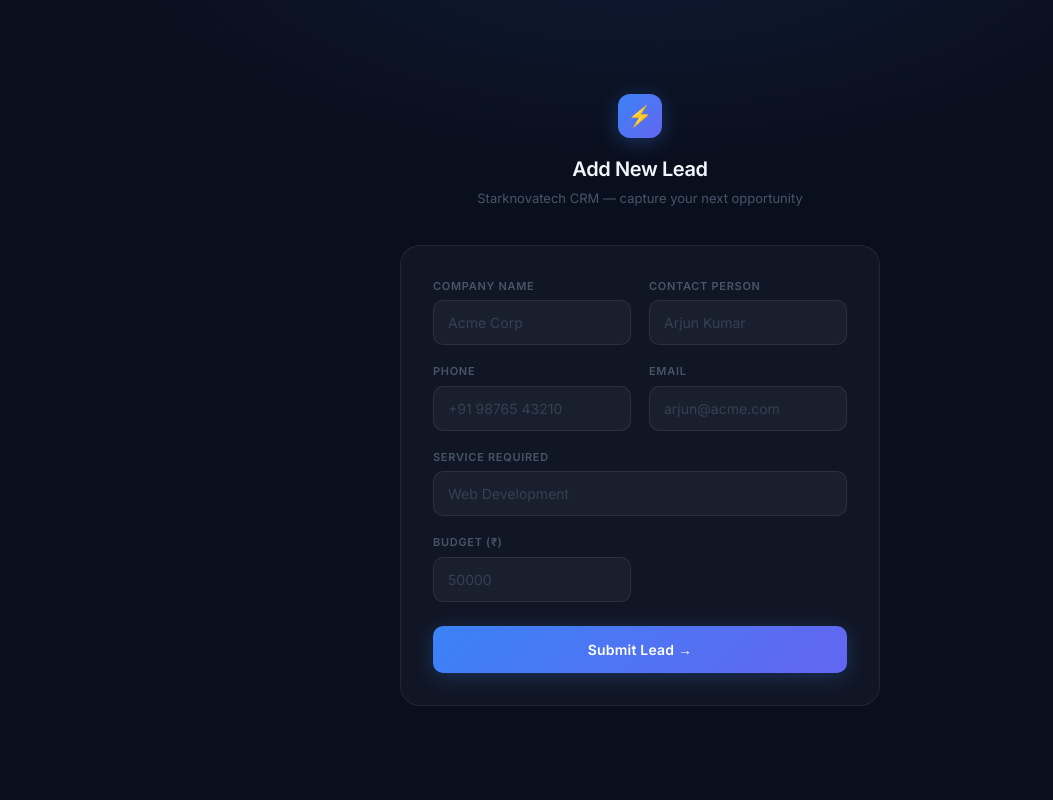
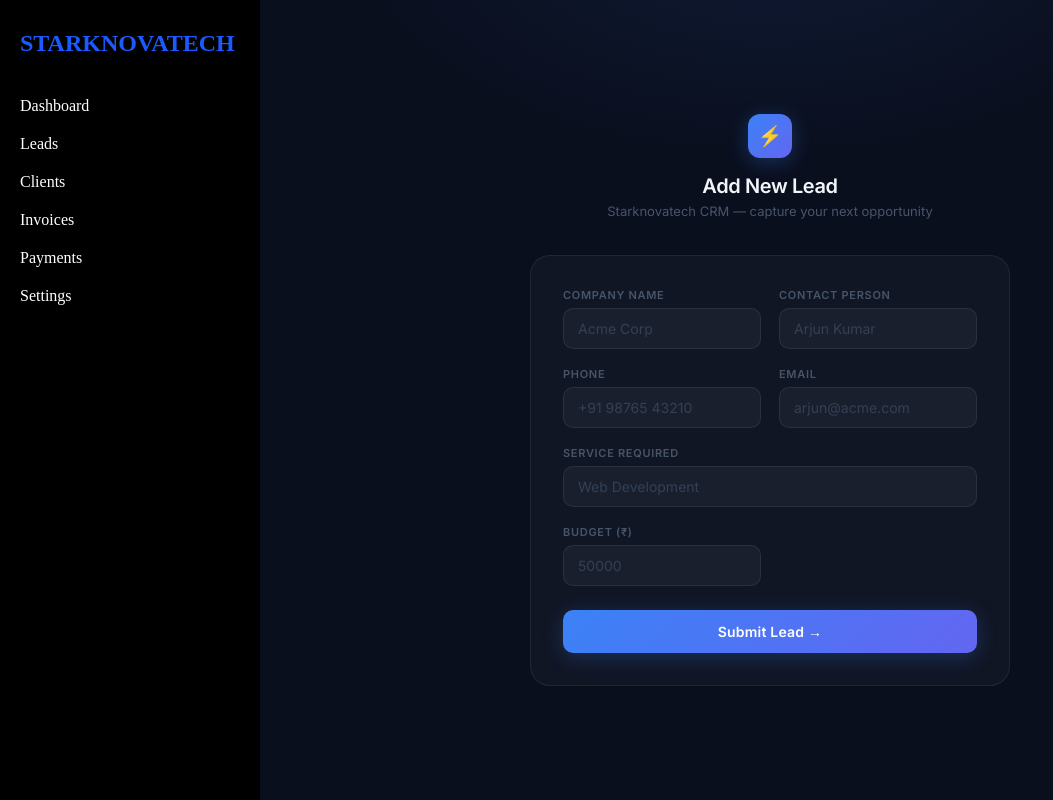
Before and after one commit to Stevenstark-Starknovatech/starknovatech-os, a Next.js app in the folder frontend/: page / in a window 1280 px wide. Shown: the whole page, without its empty margins (0-1053 px from the left). Built offline with nearby package versions, Linux system fonts and the light colour scheme.

Commit message:
update files

```diff
--- a/frontend/app/layout.tsx
+++ b/frontend/app/layout.tsx
@@ -1,21 +1,4 @@
-import type { Metadata } from "next";
-import { Geist, Geist_Mono } from "next/font/google";
-import "./globals.css";
-
-const geistSans = Geist({
-  variable: "--font-geist-sans",
-  subsets: ["latin"],
-});
-
-const geistMono = Geist_Mono({
-  variable: "--font-geist-mono",
-  subsets: ["latin"],
-});
-
-export const metadata: Metadata = {
-  title: "Create Next App",
-  description: "Generated by create next app",
-};
+import Sidebar from "../components/Sidebar";
 
 export default function RootLayout({
   children,
@@ -23,11 +6,29 @@
   children: React.ReactNode;
 }>) {
   return (
-    <html
-      lang="en"
-      className={`${geistSans.variable} ${geistMono.variable} h-full antialiased`}
-    >
-      <body className="min-h-full flex flex-col">{children}</body>
+    <html lang="en">
+      <body
+        style={{
+          margin: 0,
+          padding: 0,
+        }}
+      >
+        <div
+          style={{
+            display: "flex",
+          }}
+        >
+          <Sidebar />
+
+          <div
+            style={{
+              flex: 1,
+            }}
+          >
+            {children}
+          </div>
+        </div>
+      </body>
     </html>
   );
 }
```
